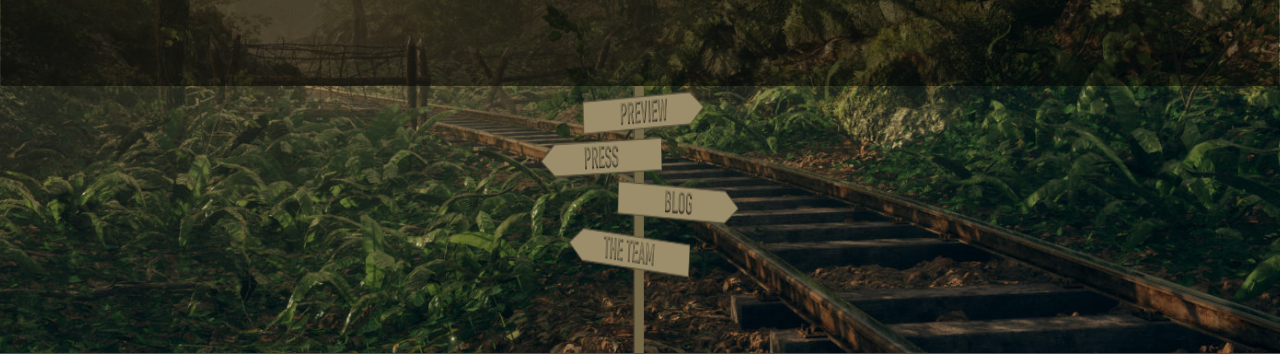
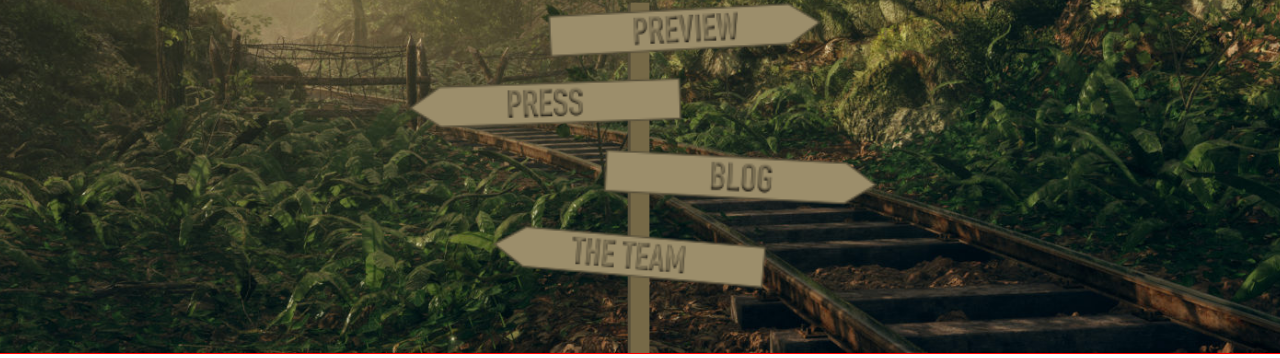
Before and after one commit to cjbreaux/off-course, a website built with webpack: page src/index.html in a window 1280 px wide. Shown: the part 448-806 px from the top of the page. Built offline with nearby package versions, Linux system fonts and the light colour scheme.

Commit message:
add menu sign with working links

```diff
--- a/src/index.html
+++ b/src/index.html
@@ -22,7 +22,19 @@
 
 
        <div class="sign">
-         <a href="preview.html"><img src="assets/images/trail-marker.png" alt="trail marker nav"></a>
+         <img src="assets/images/menu-post.png" alt="trail marker nav">
+       </div>
+       <div class="preview">
+         <a href="preview.html"><img src="assets/images/preview.png" alt="menu preview nav"></a>
+       </div>
+       <div class="press">
+         <a href="preview.html"><img src="assets/images/press.png" alt="menu press nav"></a>
+       </div>
+       <div class="blog">
+         <a href="preview.html"><img src="assets/images/blog.png" alt="menu blog nav"></a>
+       </div>
+       <div class="team">
+         <a href="preview.html"><img src="assets/images/team.png" alt="menu team nav"></a>
        </div>
 
      </div>
--- a/src/sass/styles.scss
+++ b/src/sass/styles.scss
@@ -19,11 +19,19 @@ body {
 .container {
   height: 100vh;
   display: grid;
-  grid-template: repeat(3, 1fr) / 1fr 200px 1fr;
+  grid-template: repeat(9, 1fr) / repeat(9, 1fr);
+  grid-gap: 10px;
   grid-template-areas:
-    "logo logo logo"
-    "time time time"
-    ". sign .";
+    "logo logo logo logo logo logo logo logo logo"
+    "logo logo logo logo logo logo logo logo logo"
+    "time time time time time time time time time"
+    ". . . . . . . . ."
+    ". . . . . . . . ."
+    ". . . . . . . . ."
+    ". . . sign sign sign . . ."
+    ". . . sign sign sign . . ."
+    ". . . sign sign sign . . ."
+
 }
 
 .background {
@@ -51,7 +59,7 @@ body {
 
   background-color: rgba(0,0,0,0.5);
   p#countdown {
-    @include timer(3em);
+    @include timer(7em);
   }
 }
 
@@ -63,10 +71,50 @@ body {
   }
 }
 
+//row-start column-start row-end column-end
+
+.preview {
+  grid-area: -4 / 5/ -3 / 7;
+  img {
+    height: auto;
+    width: 100%;
+    margin-left: -10%;
+  }
+}
+
+.press {
+  grid-area: -4 / 5/ -3 / 7;
+  img {
+    height: auto;
+    width: 100%;
+    margin-top: 27%;
+    margin-left: -60%;
+  }
+}
+
+.blog {
+  grid-area: -3 / 5/ -2 / 7;
+  img {
+    height: auto;
+    width: 100%;
+    margin-left: 10%;
+  }
+}
+
+.team {
+  grid-area: -3 / 5/ -2 / 7;
+  img {
+    height: auto;
+    width: 100%;
+    margin-top: 27%;
+    margin-left: -30%;
+  }
+}
+
 
 h1{
 
-  font-size: 3em;
+  font-size: 5em;
   // margin: 1em 0;
   color: $header-color;
   text-shadow: -5px 3px 0 rgba(0,0,0,0.50);
```
Also changed, not shown: src/assets/images/blog.png (added), src/assets/images/menu-blog.png (added), src/assets/images/menu-post.png (added), src/assets/images/menu-press.png (added), src/assets/images/menu-preview.png (added), src/assets/images/menu-team.png (added), src/assets/images/press.png (added), src/assets/images/preview.png (added), src/assets/images/team.png (added).
